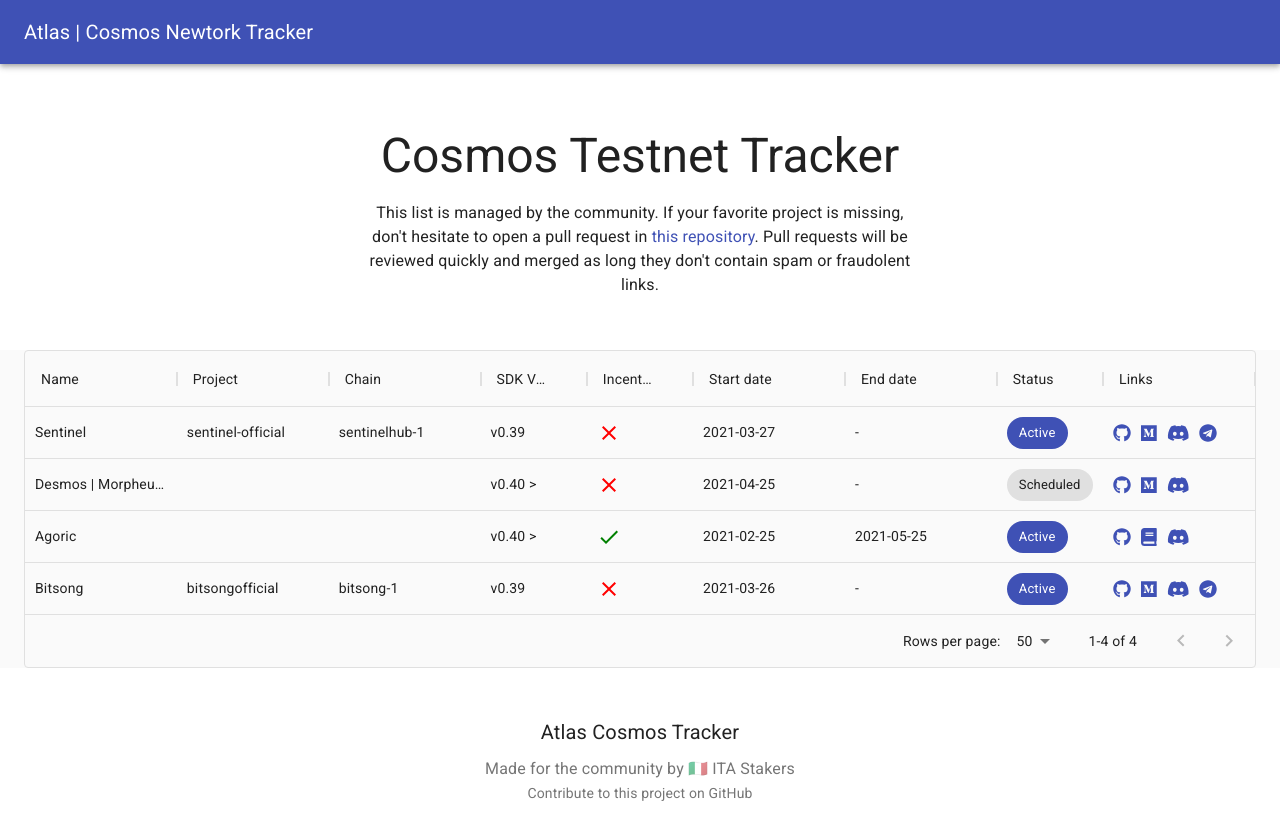
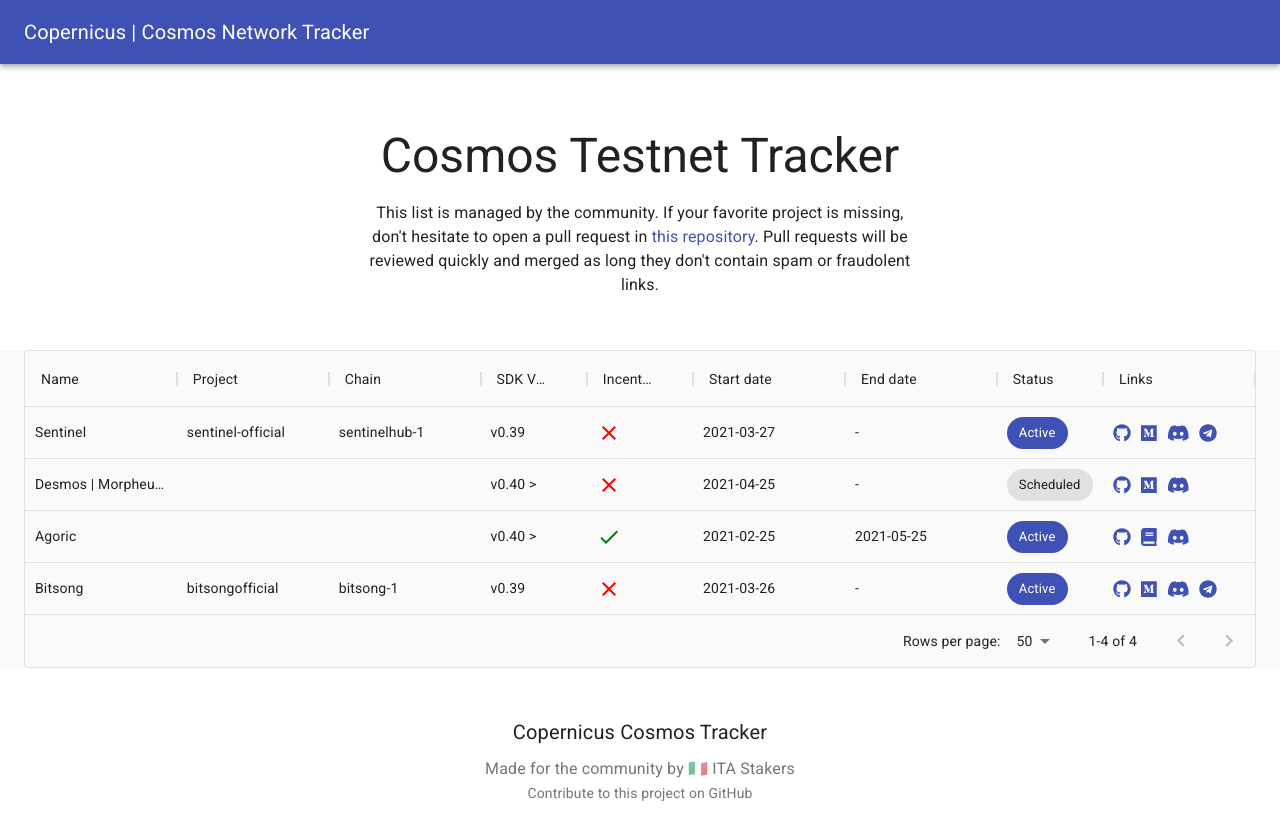
Before and after one commit to itastakers/old_copernicus, a Next.js app: page /testnets in a window 1280 px wide. Shown: the top 840 px of the page. Built offline with nearby package versions, Linux system fonts and the light colour scheme; a web font is replaced by a local one.

Commit message:
fix styles and project name

```diff
--- a/components/layout/main.js
+++ b/components/layout/main.js
@@ -50,7 +50,7 @@
       <CssBaseline />
       <AppBar position="relative" color="primary">
         <Toolbar>
-          <Typography variant="h6">Atlas | Cosmos Newtork Tracker</Typography>
+          <Typography variant="h6">Copernicus | Cosmos Network Tracker</Typography>
         </Toolbar>
       </AppBar>
 
@@ -59,7 +59,7 @@
       {/* Footer */}
       <footer className={classes.footer}>
         <Typography variant="h6" align="center" gutterBottom>
-          Atlas Cosmos Tracker
+          Copernicus Cosmos Tracker
         </Typography>
         <Typography
           variant="subtitle1"
@@ -74,7 +74,7 @@
         </Typography>
         <Typography variant="body2" color="textSecondary" align="center">
           Contribute to this project on{" "}
-          <Link color="inherit" href="https://github.com/itastakers/atlas">
+          <Link color="inherit" href="https://github.com/itastakers/copernicus">
             GitHub
           </Link>
         </Typography>
```
Also changed, not shown: pages/index.js (+4 -4 lines), 1 other file (tests, documents, lock files or other folders).
